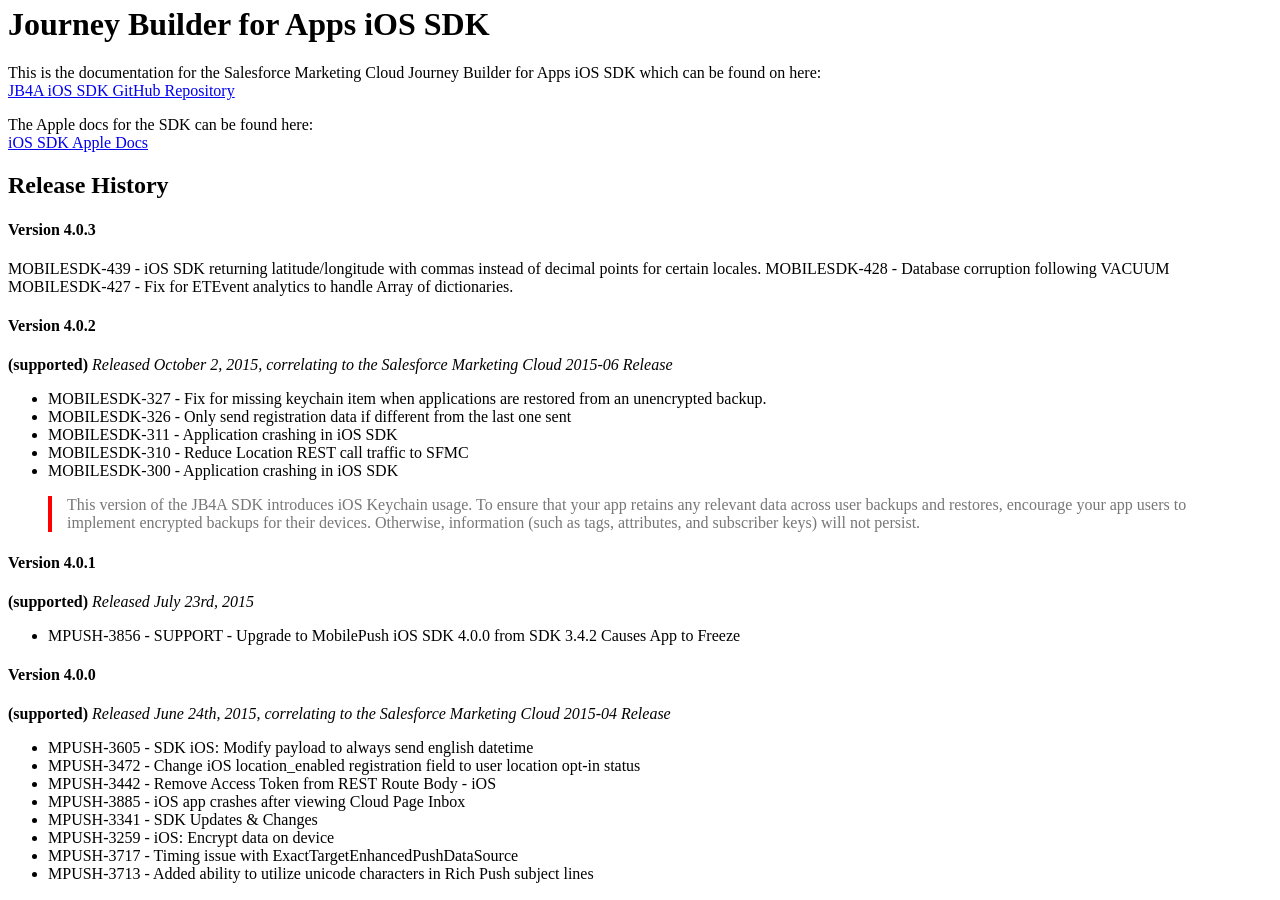
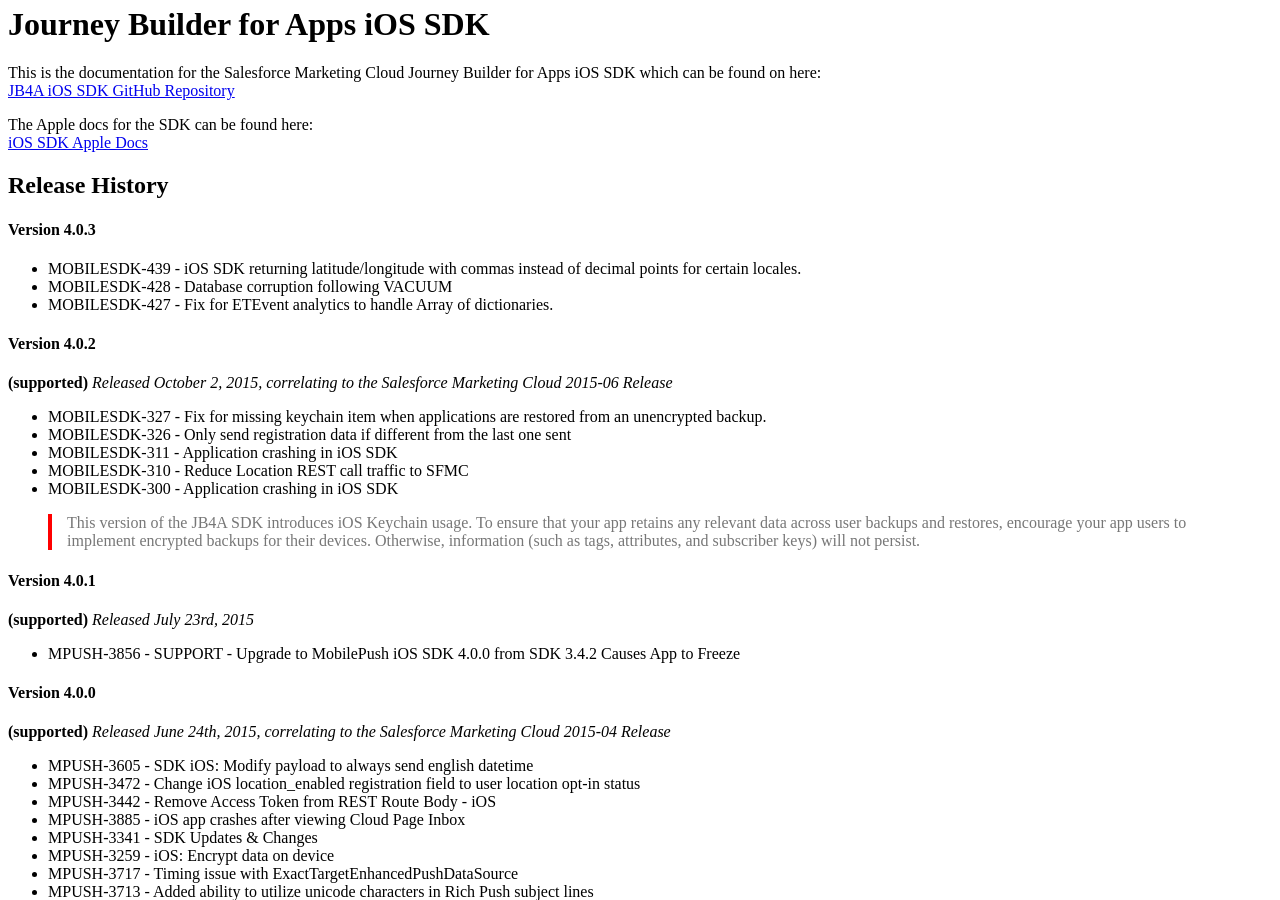
Before and after one commit to salesforce-marketingcloud/JB4A-SDK-iOS, a Jekyll site: the page built from index.md, in a window 1280 px wide and 900 px high, scrolled down 641 px. Built offline with Jekyll 4.4.1, drawn with Linux system fonts in a browser that asks for light colours; a style sheet for code colours, icons or effects is not loaded.

Commit message:
Forgot to add bullets
Forgot to add bullets

```diff
--- a/index.md
+++ b/index.md
@@ -14,9 +14,9 @@
 
 #### Version 4.0.3
 
-MOBILESDK-439 - iOS SDK returning latitude/longitude with commas instead of decimal points for certain locales.
-MOBILESDK-428 - Database corruption following VACUUM
-MOBILESDK-427 - Fix for ETEvent analytics to handle Array of dictionaries.
+* MOBILESDK-439 - iOS SDK returning latitude/longitude with commas instead of decimal points for certain locales.
+* MOBILESDK-428 - Database corruption following VACUUM
+* MOBILESDK-427 - Fix for ETEvent analytics to handle Array of dictionaries.
 
 #### Version 4.0.2
 **(supported)**
```
